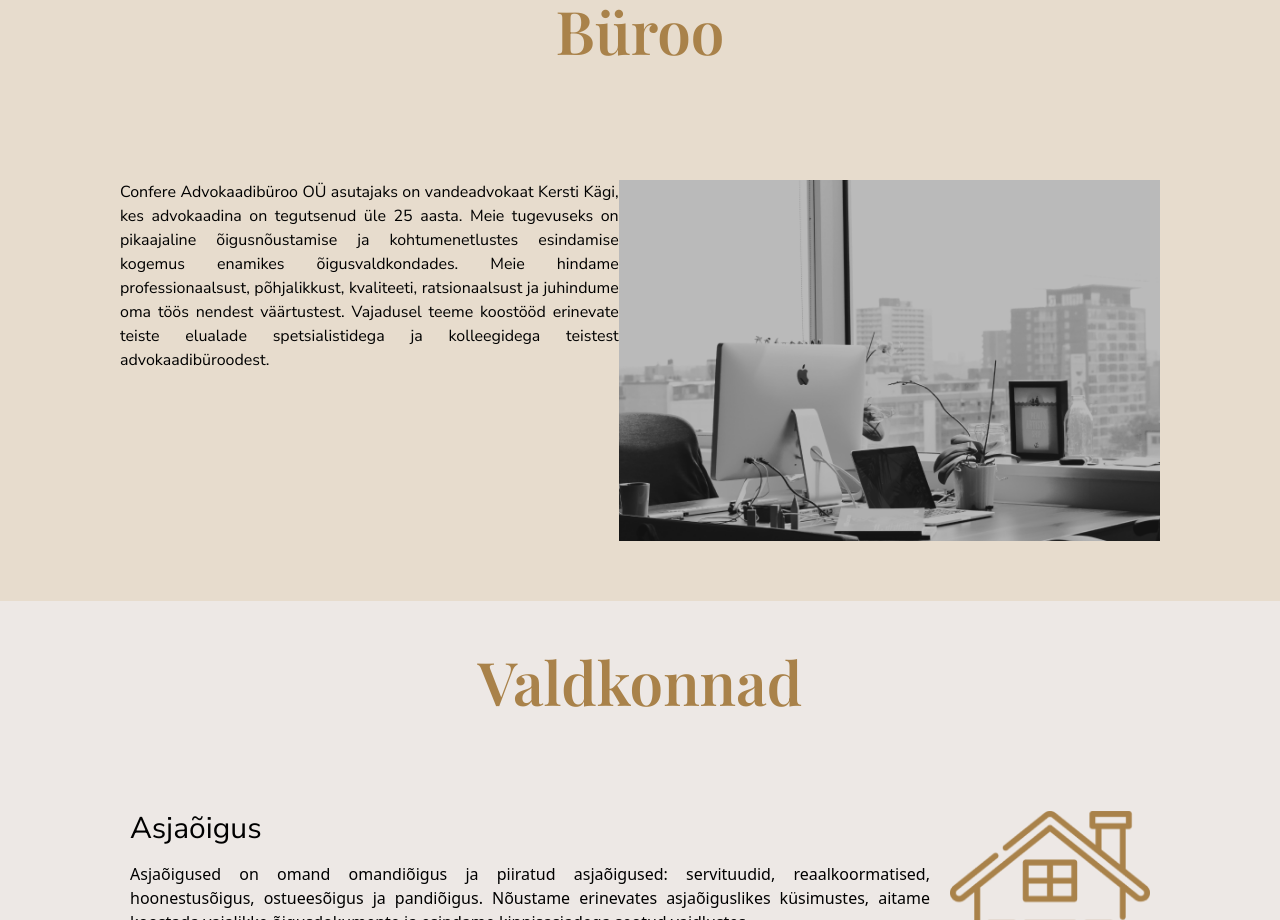
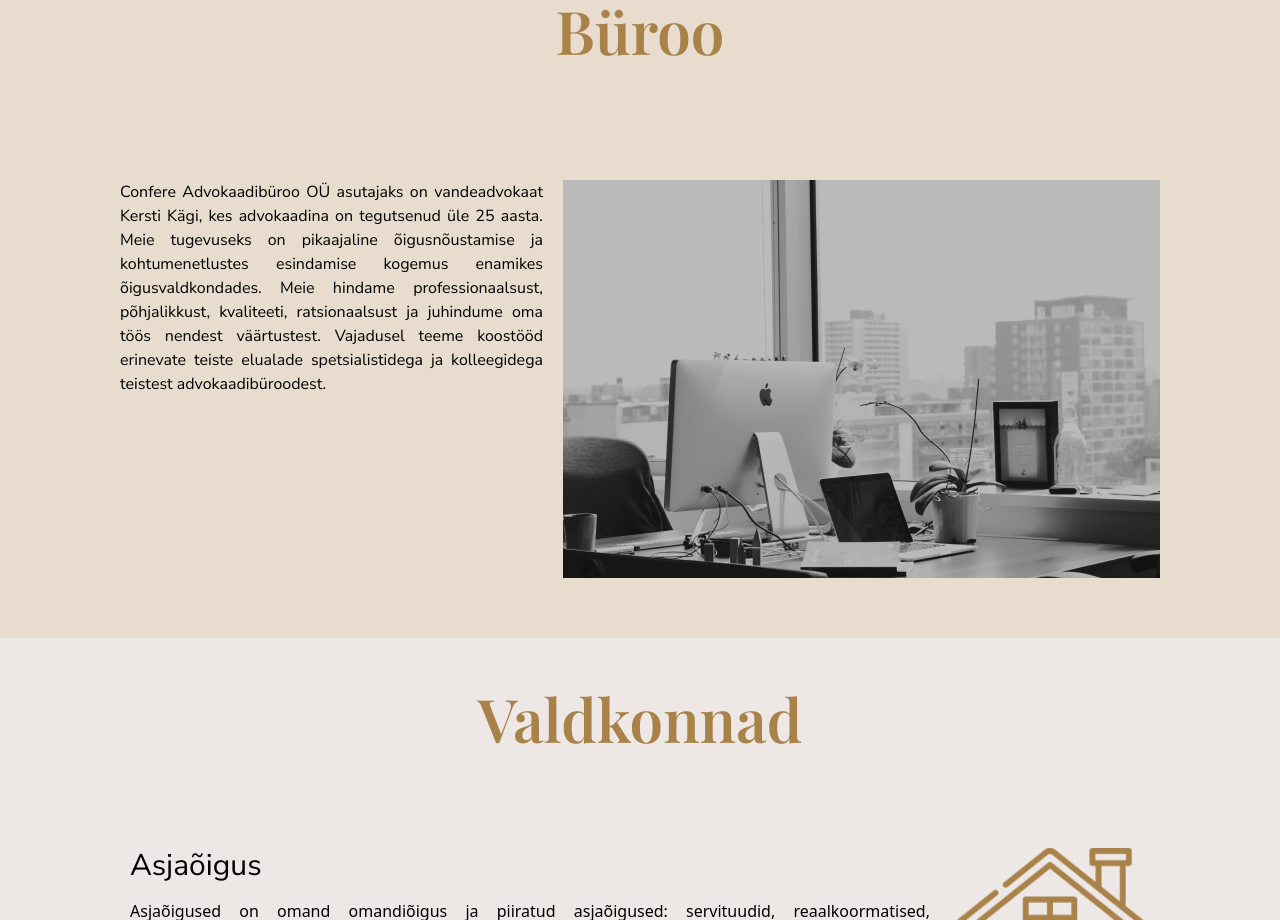
Before and after one commit to alexeerma/Confere-react, a React (Vite) app: page / in a window 1280 px wide. Shown: the part 900-1820 px from the top of the page. Built offline with nearby package versions, Linux system fonts and the light colour scheme.

Commit message:
Added Page title and favicon

```diff
--- a/index.html
+++ b/index.html
@@ -2,9 +2,9 @@
 <html lang="en">
   <head>
     <meta charset="UTF-8" />
-    <link rel="icon" type="image/svg+xml" href="/vite.svg" />
+    <link rel="icon" type="image/svg+xml" href="src/assets/Confere LAw väike logo.png" />
     <meta name="viewport" content="width=device-width, initial-scale=1.0" />
-    <title>Vite + React</title>
+    <title>Conferelaw</title>
   </head>
   <body>
     <div id="root"></div>
--- a/src/components/Buro.jsx
+++ b/src/components/Buro.jsx
@@ -7,11 +7,11 @@ const Buro = () => (
   <section className="bg-conferehele">
     <div>
       <h1 className='text-center text-primary font-displayfair font-semibold text-6xl pt-[100px] pb-[60px]'>Büroo</h1>
-      <div className='flex text-justify justify-between py-[60px] mx-[120px]'>
+      <div className='flex text-justify justify-between gap-5 py-[60px] mx-[120px]'>
         <div className='w-[550px]'>
           <p className="font-nunito">Confere Advokaadibüroo OÜ asutajaks on vandeadvokaat Kersti Kägi, kes advokaadina on tegutsenud üle 25 aasta. Meie tugevuseks on pikaajaline õigusnõustamise ja kohtumenetlustes esindamise kogemus enamikes õigusvaldkondades. Meie hindame professionaalsust, põhjalikkust, kvaliteeti, ratsionaalsust ja juhindume oma töös nendest väärtustest. Vajadusel teeme koostööd erinevate teiste elualade spetsialistidega ja kolleegidega teistest advokaadibüroodest.</p>
         </div>
-        <div>
+        <div className='md:shirnk-0 sm:shrink-0'>
           <img src={buroo} alt="Büroo" />
         </div>
       </div>
--- a/src/components/Fields.jsx
+++ b/src/components/Fields.jsx
@@ -9,7 +9,7 @@ const Fields = () => (
       <h1 className="text-center text-primary text-6xl font-semibold font-displayfair pt-[50px]">Valdkonnad</h1>
     </div>
     <div className="flex justify-between pt-[100px] mx-[130px] pb-[50px]">
-      <div>
+      <div className=''>
         <h2 className="text-black font-nunito text-3xl font-md pb-[15px]">Asjaõigus</h2>
         <p className="box-border text-justify w-[800px]">Asjaõigused on omand omandiõigus ja piiratud asjaõigused: servituudid, reaalkoormatised, hoonestusõigus, ostueesõigus ja pandiõigus. Nõustame erinevates asjaõiguslikes küsimustes, aitame koostada vajalikke õigusdokumente ja esindame kinnisasjadega seotud vaidlustes.</p>
       </div>
```
